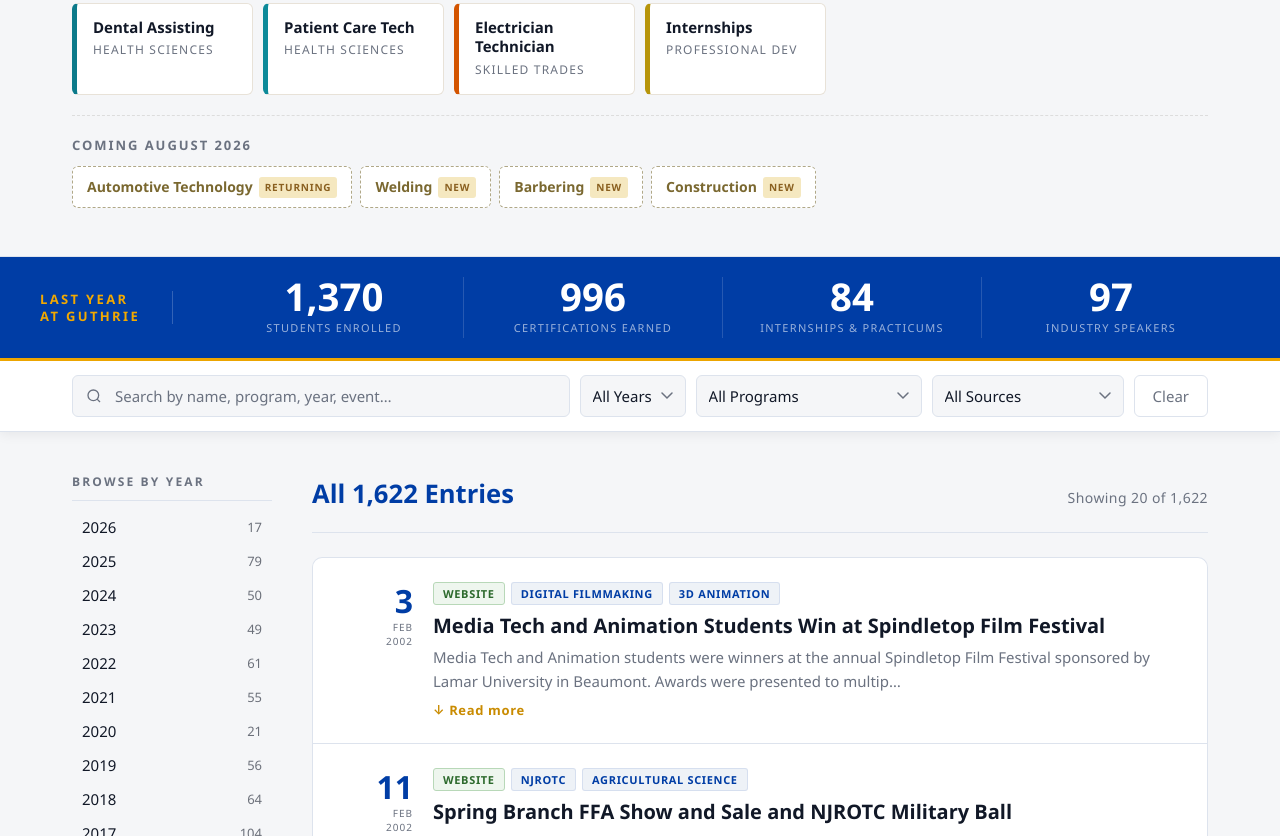
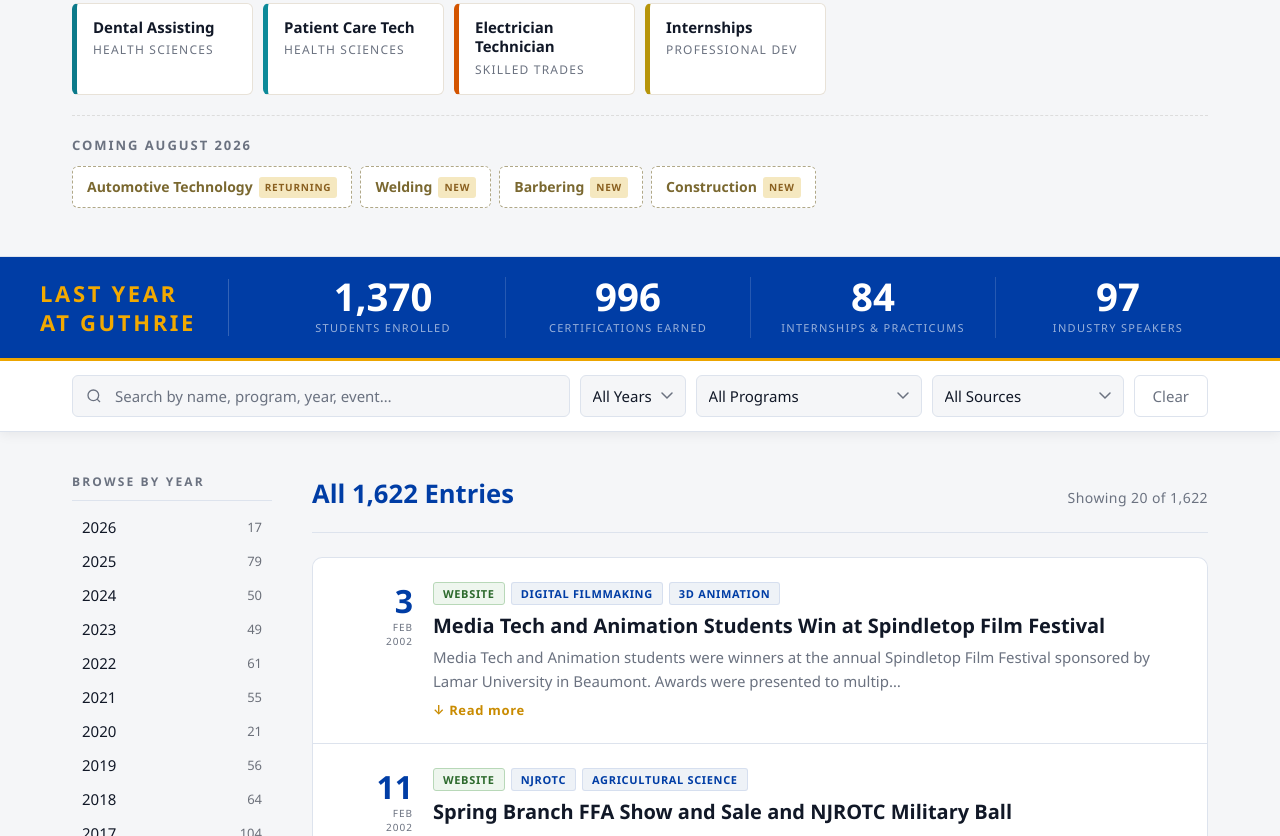
Before and after one commit to Guthrie-Center/guthrie-news-archive, a plain HTML site: page index.html in a window 1280 px wide. Shown: the part 1663-2499 px from the top of the page. Drawn offline with Linux system fonts and the light colour scheme.

Commit message:
Add files via upload

```diff
--- a/index.html
+++ b/index.html
@@ -551,9 +551,9 @@
   }
   .archive-label-heading {
     font-family: var(--font);
-    font-size: 13px;
+    font-size: 22px;
     font-weight: 800;
-    letter-spacing: 0.18em;
+    letter-spacing: 0.12em;
     text-transform: uppercase;
     color: var(--gold);
     white-space: nowrap;
```
